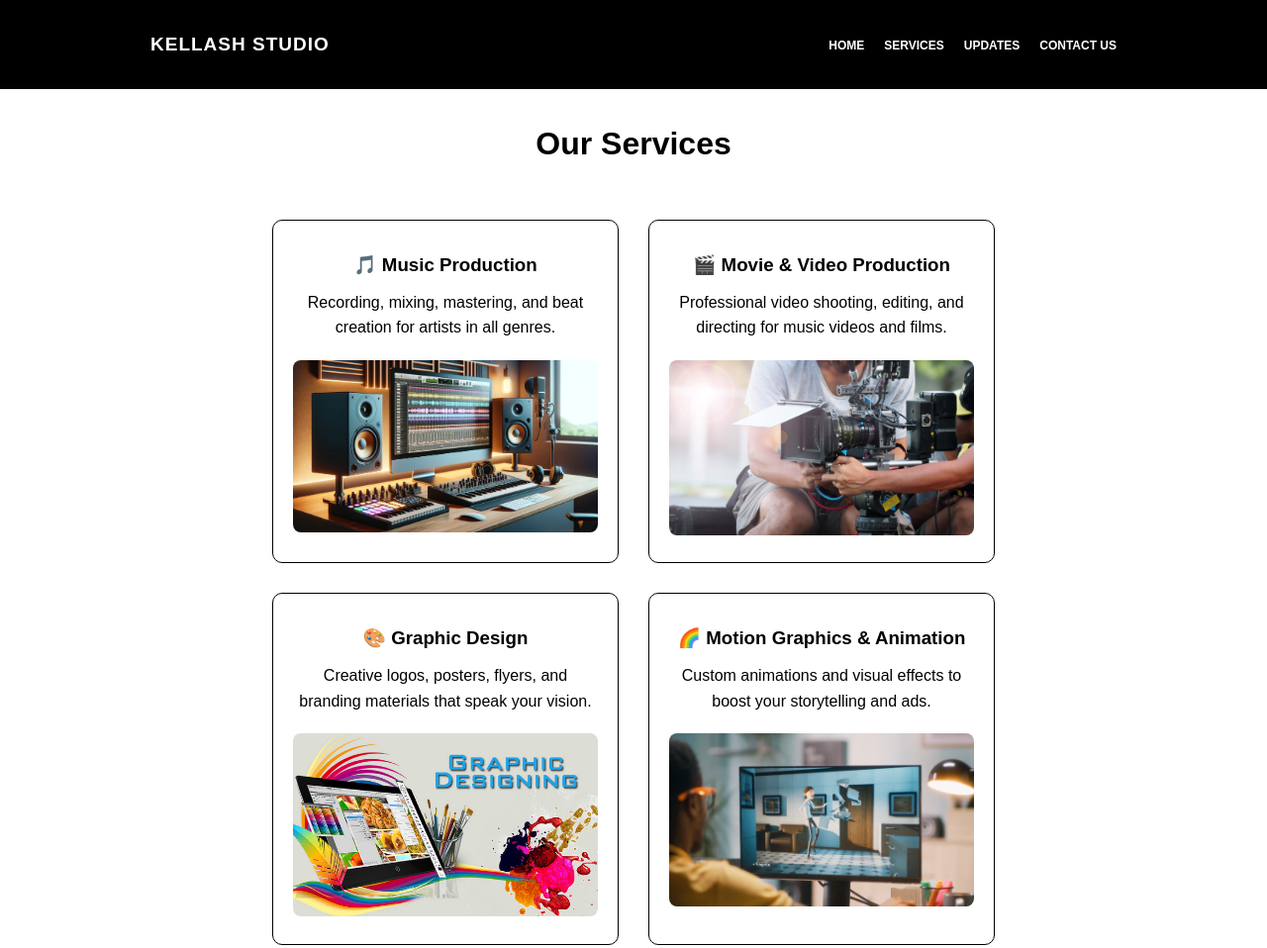
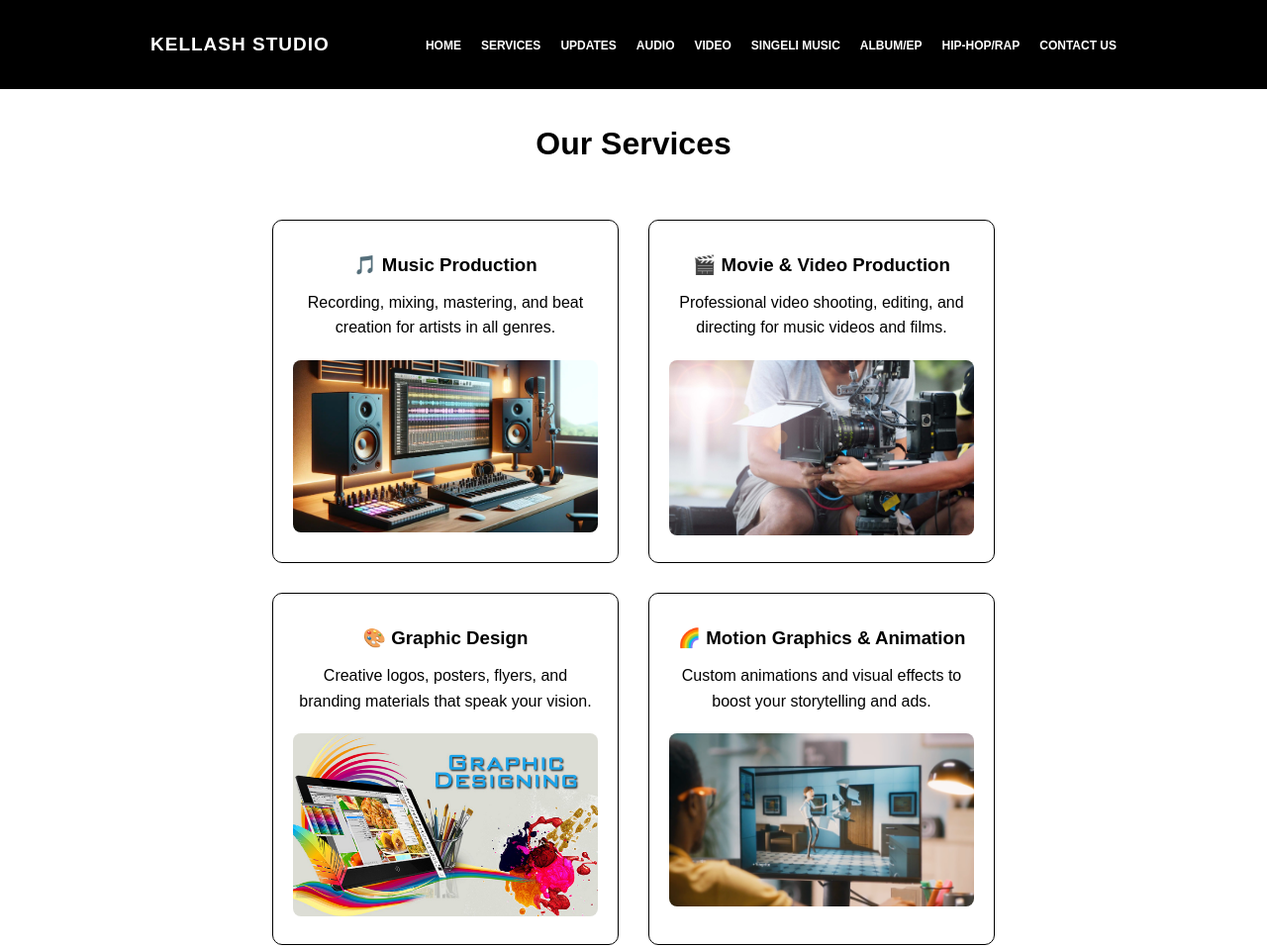
Before and after one commit to patrobamsagati/kellash-studio, a plain HTML site: page services.html in a window 1280 px wide. Shown: the top 958 px of the page at 99% size. Drawn offline with Linux system fonts and the light colour scheme.

Commit message:
Update services.html

```diff
--- a/services.html
+++ b/services.html
@@ -3,10 +3,6 @@
 <head>
   <meta charset="UTF-8">
   <meta name="viewport" content="width=device-width, initial-scale=1.0">
-  <title>Services - KELLASH STUDIO</title>
-     <meta name="description" content="Kellash Studio is a Tanzanian music platform for artists to record, upload, and share their songs.">
-  <meta name="keywords" content="Kellash Studio, Akwiz Kellash, Tanzanian music, record studio, download songs">
-  <meta name="author" content="Akwiz Kellash">
    <title> Our services| Kellash Studio</title>
   <meta name="description" content="Tazama huduma zetu za Kellash Studio. |Our services.">
   <meta name="keywords" content="our services, Kellash Studio, Tanzania Music, Download, New Song">
@@ -91,15 +87,27 @@
 </head>
 <body>
 
-  <!-- Navbar (same as template) -->
-  <header>
+<header>
     <nav class="navbar">
-      <div class="logo">KELLASH STUDIO</div>
+      <div class="logo"> KELLASH STUDIO</div>
       <ul class="nav-links">
-      <li><a href="index.html">Home</a></li>
-                <li><a href="services.html">Services</a></li>
-                <li><a href="updates.html">Updates</a></li>
+      <li><a href="index.html">Home</a></li> <br>
+       <li><a href="services.html">Services</a></li> <br>
+         <li><a href="updates.html">Updates</a></li> <br>
+         <li><a href="audio.html">Audio</a></li> <br>
+          <li><a href="">video</a></li> <br>
+
+      <li><a href="">Singeli music</a></li> <br>
+      <li><a href="">Album/EP</a></li> <br>
+         <li><a href="">Hip-hop/Rap</a></li> <br>
+
+
+
                 <li><a href="contact.html">Contact us</a></li>
+
+
+
+
             </ul>
       <!-- burger menu -->
       <div class="burger">
@@ -109,7 +117,6 @@
       </div>
     </nav>
   </header>
-
   <h1>Our Services</h1>
 
   <div class="services-container">
```
